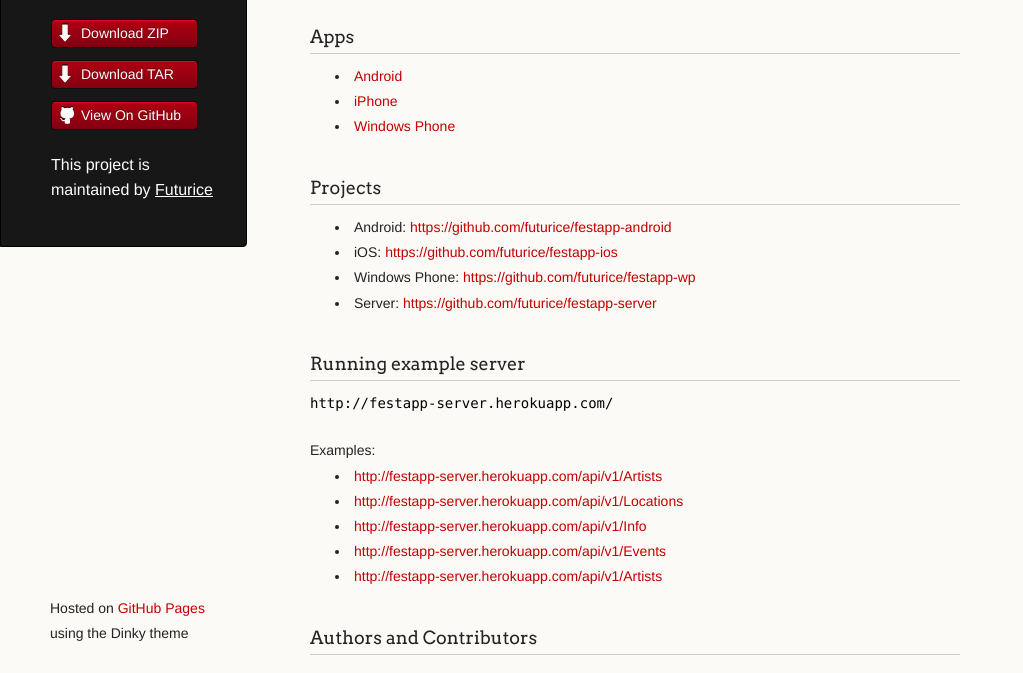
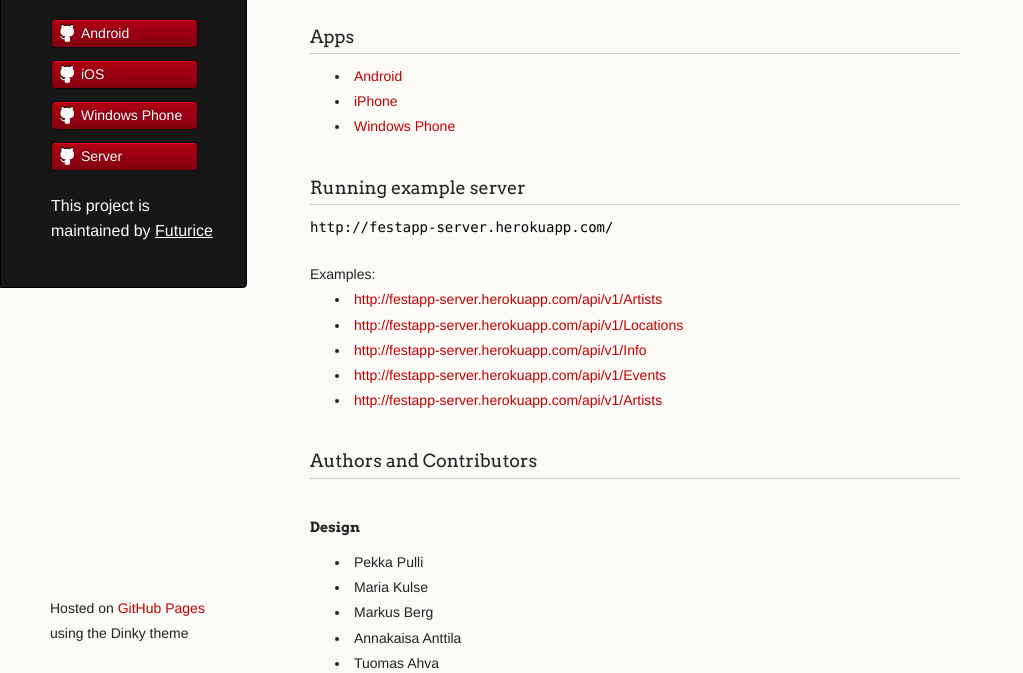
Before and after one commit to futurice/festapp-server, a plain HTML site: page index.html in a window 1280 px wide. Shown: the part 122-795 px from the top of the page, without its empty margins (0-1023 px from the left). Drawn offline with Linux system fonts and the light colour scheme.

Commit message:
Links to projects moved to sidebar, links to downloadable server archives removed.

```diff
--- a/index.html
+++ b/index.html
@@ -21,14 +21,14 @@
 			<p class="header"></p>
 
 			<ul>
-				<li class="download"><a class="buttons"
-					href="https://github.com/futurice/festapp-server/zipball/master">Download
-						ZIP</a></li>
-				<li class="download"><a class="buttons"
-					href="https://github.com/futurice/festapp-server/tarball/master">Download
-						TAR</a></li>
 				<li><a class="buttons github"
-					href="https://github.com/futurice/festapp-server">View On GitHub</a></li>
+					href="https://github.com/futurice/festapp-android">Android</a></li>
+				<li><a class="buttons github"
+					href="https://github.com/futurice/festapp-ios">iOS</a></li>
+				<li><a class="buttons github"
+					href="https://github.com/futurice/festapp-wp">Windows Phone</a></li>
+				<li><a class="buttons github"
+					href="https://github.com/futurice/festapp-server">Server</a></li>
 			</ul>
 
 			<p class="header">
@@ -64,25 +64,6 @@
 				<li><a
 					href="http://www.windowsphone.com/s?appid=fc9d04a7-19c5-4027-b74b-18940ffaa01f">Windows
 						Phone</a></li>
-			</ul>
-
-			<h3>
-				<a name="projects" class="anchor" href="#projects"><span
-					class="octicon octicon-link"></span></a>Projects
-			</h3>
-
-			<ul>
-				<li>Android: <a
-					href="https://github.com/futurice/festapp-android">https://github.com/futurice/festapp-android</a>
-				</li>
-				<li>iOS: <a href="https://github.com/futurice/festapp-ios">https://github.com/futurice/festapp-ios</a>
-				</li>
-				<li>Windows Phone: <a
-					href="https://github.com/futurice/festapp-wp">https://github.com/futurice/festapp-wp</a>
-				</li>
-				<li>Server: <a
-					href="https://github.com/futurice/festapp-server">https://github.com/futurice/festapp-server</a>
-				</li>
 			</ul>
 
 			<h3>
```
